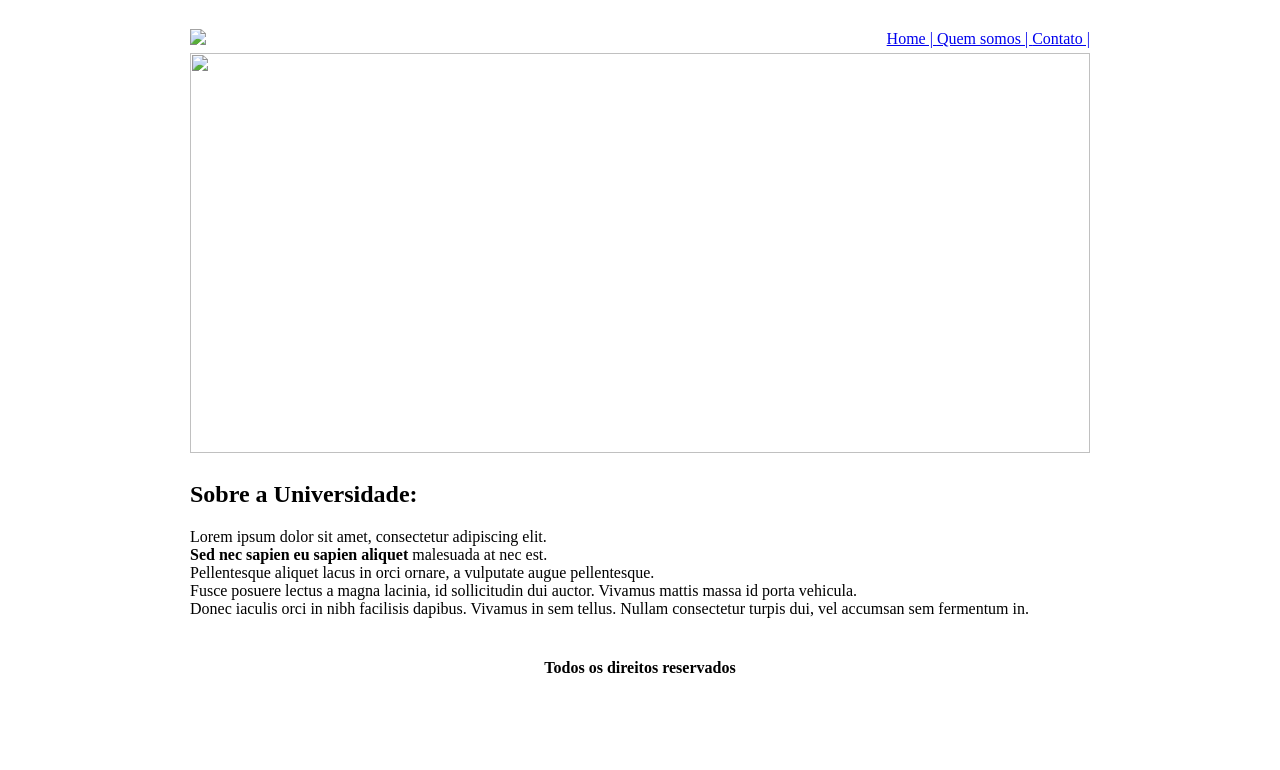
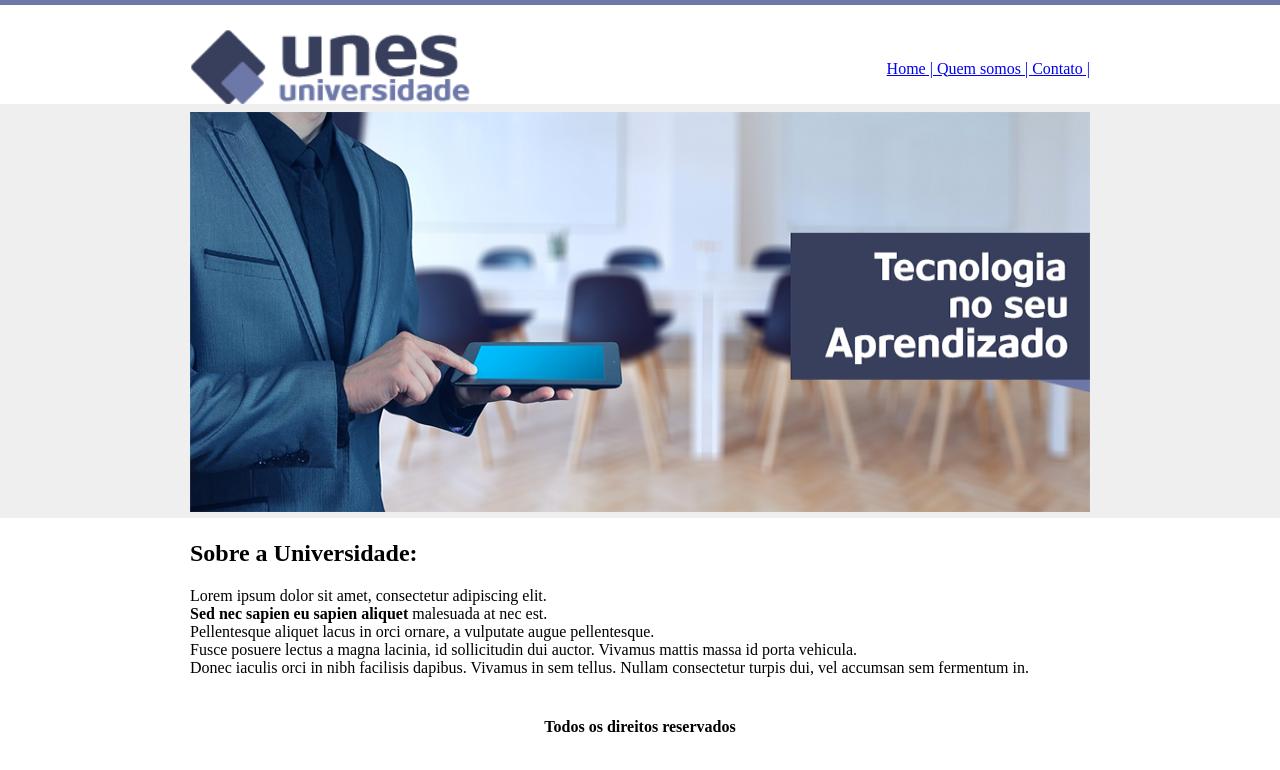
Before and after one commit to AlanBuss/MiniProjetoHTML, a plain HTML site: page index.html in a window 1280 px wide. Drawn offline with Linux system fonts and the light colour scheme; the site is published under a folder, as on GitHub Pages, so addresses that start at the root find nothing.

Commit message:
Update index.html

```diff
--- a/index.html
+++ b/index.html
@@ -6,10 +6,10 @@
     <meta name="viewport" content="width=device-width, initial-scale=1.0">
     <title> HOME | Faculdade </title>
 </head>
-<body background="/folder/fundo.png">
+<body background="folder/fundo.png">
     <table border="0" width="900" align="center">
         <tr>
-            <td><img src="/folder/logo.png" height="75"> </td> <br>
+            <td><img src="folder/logo.png" height="75"> </td> <br>
                 <td align="right">
                     <a href="index.html"> Home | </a>
                     <a href="sobre.html"> Quem somos | </a>
@@ -19,7 +19,7 @@
 
         <tr>
             <td colspan="2">
-                <img src="/folder/capa.png" width="900" height="400">
+                <img src="folder/capa.png" width="900" height="400">
             </td>
         </tr>
             <td colspan="2">
```
